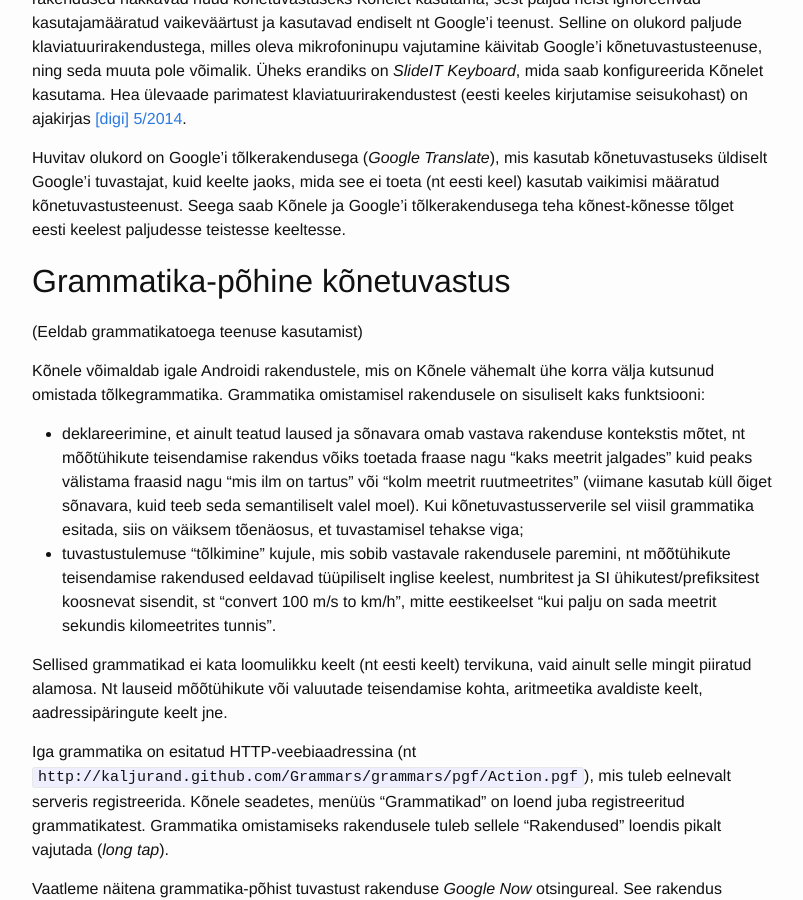
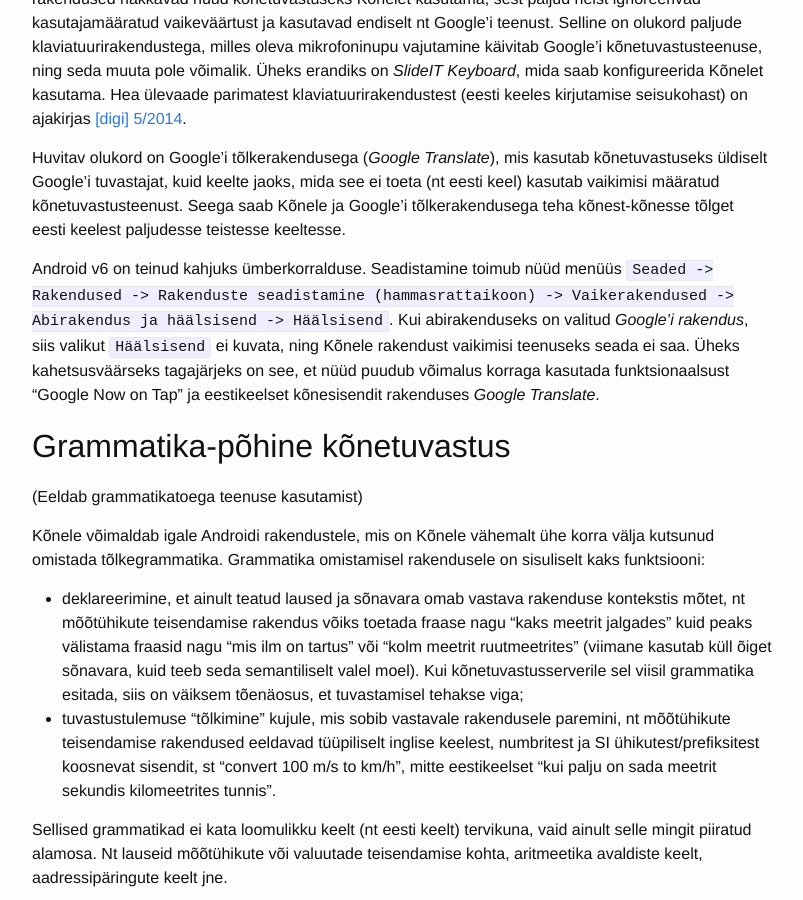
Before and after one commit to Kaljurand/K6nele, a Jekyll site: the page built from docs/et/user_guide.md, in a window 1280 px wide and 900 px high, scrolled down 7928 px. Shown: the whole window, without its empty margins (238-1041 px from the left). Built offline with Jekyll 4.4.1, drawn with Linux system fonts in a browser that asks for light colours; comment, search, counter and statistics services are not loaded; some of the changed text lies outside the part shown.

Commit message:
Update some sections to be Android v6 compatible

```diff
--- a/docs/et/user_guide.md
+++ b/docs/et/user_guide.md
@@ -37,7 +37,7 @@
 on Kõnele kasutuskiirus tüüpiliselt oluliselt parem kui 3G jms võrkudes.
 
 Järgnev juhend kirjeldab Kõnele seadistamist ja kasutamist eestikeelse kasutajaliidesega
-Android v5 (Lollipop) seadmes. Teistes Androidi seadmetes on menüüde nimed ja struktuur natuke
+Android v5 (Lollipop) ja Android v6 (Marshmallow) seadmes. Teistes Androidi seadmetes on menüüde nimed ja struktuur natuke
 teistsugune, kuid mitte oluliselt.
 
 (Selle juhendi eelmine versioon on [siin](https://code.google.com/p/recognizer-intent/wiki/UserGuide?wl=et).)
@@ -208,6 +208,7 @@
 Selliselt kutsutavad teenused on kirjas menüüs `Seaded -> Keeled ja sisestamine -> Kõne -> Häälsisend`,
 kus üks neist on alati seatud vaikimisi teenuseks.
 
+
 <img src="{{ site.baseurl }}/images/et/Screenshot_2014-12-23-21-16-00.png">
 
 Ühe Kõnele teenustest võib seada vaikimisi teenuseks. See ei garanteeri küll kahjuks, et kõik rakendused
@@ -223,6 +224,8 @@
 üldiselt Google'i tuvastajat, kuid keelte jaoks, mida see ei toeta (nt eesti keel)
 kasutab vaikimisi määratud kõnetuvastusteenust. Seega saab Kõnele ja Google'i tõlkerakendusega
 teha kõnest-kõnesse tõlget eesti keelest paljudesse teistesse keeltesse.
+
+Android v6 on teinud kahjuks ümberkorralduse. Seadistamine toimub nüüd menüüs `Seaded -> Rakendused -> Rakenduste seadistamine (hammasrattaikoon) -> Vaikerakendused -> Abirakendus ja häälsisend -> Häälsisend`. Kui abirakenduseks on valitud _Google'i rakendus_, siis valikut `Häälsisend` ei kuvata, ning Kõnele rakendust vaikimisi teenuseks seada ei saa. Üheks kahetsusväärseks tagajärjeks on see, et nüüd puudub võimalus korraga kasutada funktsionaalsust "Google Now on Tap" ja eestikeelset kõnesisendit rakenduses _Google Translate_.
 
 ## Grammatika-põhine kõnetuvastus
 
```
